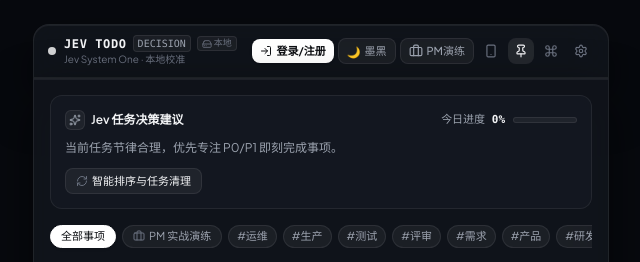
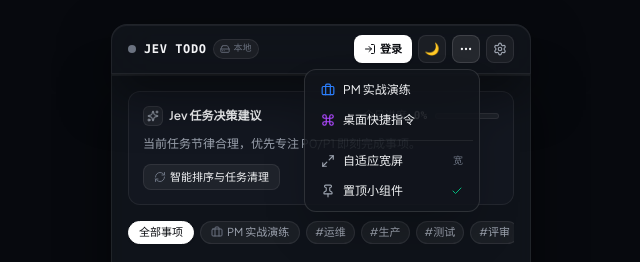
Before and after one commit to XiWenRen/JevTodo, a React (Vite) app: page / in a window 1280 px wide. Both pictures are taken after a click on the button 766 px from the left and 63 px from the top of the page. Shown: the top 262 px of the page, without its empty margins (319-959 px from the left). Built offline with nearby package versions, Linux system fonts and the light colour scheme; no server answers.

Commit message:
feat: add more menu and fix build configuration
- Add MoreHorizontal menu with outside-click handling
- Update Vite alias resolution for ESM compatibility
- Correct Vercel build command and rewrite rules

```diff
--- a/src/App.tsx
+++ b/src/App.tsx
@@ -3,7 +3,7 @@
  * Powered by TypeSafe Jev Decision Logic with Multi-Tenant Data Isolation
  */
 
-import React, { useState, useEffect, useMemo, useCallback } from 'react';
+import React, { useState, useEffect, useMemo, useCallback, useRef } from 'react';
 import { motion, AnimatePresence } from 'motion/react';
 import {
   Sparkles,
@@ -19,7 +19,9 @@ import {
   HardDrive,
   User,
   ShieldCheck,
-  LogIn
+  LogIn,
+  MoreHorizontal,
+  Check
 } from 'lucide-react';
 import { TaskItem, TaskCategory, AppSettings, AppTheme } from './types';
 import { evaluateWithJev, analyzeTasksWithJev } from './utils/jev';
@@ -120,15 +122,31 @@ export default function App() {
     isAuthenticated: false
   });
 
-  // UI Modals
+  // UI Modals & Menus
   const [isCleanupModalOpen, setIsCleanupModalOpen] = useState(false);
   const [isShortcutModalOpen, setIsShortcutModalOpen] = useState(false);
   const [isSettingsModalOpen, setIsSettingsModalOpen] = useState(false);
   const [isPMSimulationOpen, setIsPMSimulationOpen] = useState(false);
+  const [isMoreMenuOpen, setIsMoreMenuOpen] = useState(false);
+  const moreMenuRef = useRef<HTMLDivElement | null>(null);
+
   const [isProcessing, setIsProcessing] = useState(false);
   const [filterTag, setFilterTag] = useState<string | null>(null);
   const [searchQuery, setSearchQuery] = useState('');
   const [isPinned, setIsPinned] = useState(true);
+
+  // Close more menu when clicking outside
+  useEffect(() => {
+    const handleClickOutside = (event: MouseEvent) => {
+      if (moreMenuRef.current && !moreMenuRef.current.contains(event.target as Node)) {
+        setIsMoreMenuOpen(false);
+      }
+    };
+    document.addEventListener('mousedown', handleClickOutside);
+    return () => {
+      document.removeEventListener('mousedown', handleClickOutside);
+    };
+  }, []);
 
   // Sync theme with document element
   useEffect(() => {
@@ -201,7 +219,6 @@ export default function App() {
   const handleAuthSuccess = async (user: AuthUser) => {
     setCurrentUser(user);
     const userStorageKey = `jev_tasks_user_${user.id}_v1`;
-    // If user has previously cached tasks locally, load them first
     const cached = localStorage.getItem(userStorageKey);
     if (cached) {
       try {
@@ -209,10 +226,8 @@ export default function App() {
         if (Array.isArray(parsed)) setTasks(parsed);
       } catch {}
     } else {
-      // If brand new user with no local tasks, start with empty list or clean demo
       setTasks([]);
     }
-    // Refresh from cloud Postgres strictly scoped to this user
     await refreshTasksFromCloud();
   };
 
@@ -438,133 +453,188 @@ export default function App() {
         }`}
       >
         {/* Windows Acrylic Desktop Widget Header */}
-        <header className="acrylic-panel rounded-t-2xl px-3.5 py-2.5 border-b-0 flex items-center justify-between select-none">
-          <div className="flex items-center gap-2">
-            {/* Widget status dot */}
-            <span className="w-2 h-2 rounded-full bg-[var(--text-main)] opacity-85 shrink-0" />
+        <header className="acrylic-panel rounded-t-2xl px-3 sm:px-4 py-2.5 border-b border-[var(--border-subtle)] flex items-center justify-between select-none relative z-30">
+          {/* Brand & Sync Status */}
+          <div className="flex items-center gap-2 min-w-0">
+            {/* Widget Status Indicator */}
+            <span
+              className={`w-2 h-2 rounded-full shrink-0 transition-colors ${
+                cloudStatus.isConfigured && currentUser
+                  ? 'bg-emerald-500 shadow-[0_0_8px_rgba(16,185,129,0.5)]'
+                  : 'bg-[var(--text-faint)]'
+              }`}
+              title={cloudStatus.isConfigured && currentUser ? '已连接云端数据库并实时同步' : '本地存储模式'}
+            />
 
-            <div>
-              <div className="flex items-center gap-1.5">
-                <h1 className="text-xs font-semibold tracking-wider uppercase font-mono text-[var(--text-main)]">
+            <div className="flex items-center gap-1.5 min-w-0">
+              <h1 className="text-xs font-semibold tracking-wider font-mono text-[var(--text-main)] shrink-0">
                 JEV TODO
               </h1>
-                <span className="text-[10px] bg-[var(--chip-bg)] border border-[var(--chip-border)] text-[var(--text-sub)] font-mono px-1 py-0.2 rounded">
-                  DECISION
-                </span>
+
+              {/* Compact Status Pill */}
               {cloudStatus.isConfigured && currentUser ? (
-                  <span
-                    className="text-[9px] bg-emerald-500/15 border border-emerald-500/30 text-emerald-600 dark:text-emerald-400 font-mono px-1 py-0.2 rounded flex items-center gap-0.5"
-                    title={`已连接 Vercel Postgres 云数据库，当前用户: ${currentUser.username}`}
-                  >
-                    <CloudCheck className="w-2.5 h-2.5" />
-                    云同步
-                  </span>
-                ) : (
-                  <span
-                    className="text-[9px] bg-[var(--chip-bg)] border border-[var(--chip-border)] text-[var(--text-faint)] font-mono px-1 py-0.2 rounded flex items-center gap-0.5"
-                    title="本地离线隔离存储模式"
-                  >
-                    <HardDrive className="w-2.5 h-2.5" />
-                    本地
-                  </span>
-                )}
-              </div>
-              <p className="text-[10px] text-[var(--text-faint)] font-normal">
-                {settings.jevApiKey ? 'Vercel AI Gateway' : 'Jev System One · 本地校准'}
-              </p>
-            </div>
-          </div>
-
-          {/* Top Control Icons */}
-          <div className="flex items-center gap-1">
-            {/* User Login/Register or Account Button */}
-            {currentUser ? (
                 <button
                   type="button"
                   onClick={() => setIsAuthModalOpen(true)}
-                className="px-2 py-1 bg-[var(--chip-bg)] hover:bg-[var(--chip-hover)] text-[var(--text-main)] border border-[var(--chip-border)] rounded-lg text-[11px] font-medium flex items-center gap-1 transition-colors"
-                title={`当前登录：${currentUser.username}，已启动数据隔离保护`}
+                  className="text-[9px] bg-emerald-500/15 hover:bg-emerald-500/25 border border-emerald-500/30 text-emerald-600 dark:text-emerald-400 font-mono px-1.5 py-0.5 rounded-full flex items-center gap-1 shrink-0 transition-colors"
+                  title="点击管理账号与云端同步状态"
                 >
-                <ShieldCheck className="w-3 h-3 text-emerald-500" />
-                <span className="max-w-[65px] truncate">{currentUser.username}</span>
+                  <CloudCheck className="w-2.5 h-2.5" />
+                  <span>云同步</span>
                 </button>
               ) : (
                 <button
                   type="button"
                   onClick={() => setIsAuthModalOpen(true)}
-                className="px-2 py-1 bg-[var(--accent-bg)] hover:opacity-90 text-[var(--accent-fg)] rounded-lg text-[11px] font-semibold flex items-center gap-1 transition-all shadow-sm"
-                title="注册/登录个人账号，享受云端数据隔离与防越权保护"
+                  className="text-[9px] bg-[var(--chip-bg)] hover:bg-[var(--chip-hover)] border border-[var(--chip-border)] text-[var(--text-faint)] font-mono px-1.5 py-0.5 rounded-full flex items-center gap-1 shrink-0 transition-colors"
+                  title="点击登录以开启个人数据云同步与防越权隔离"
                 >
-                <LogIn className="w-3 h-3" />
-                <span>登录/注册</span>
+                  <HardDrive className="w-2.5 h-2.5" />
+                  <span>本地</span>
+                </button>
+              )}
+            </div>
+          </div>
+
+          {/* Right Action Area - Strictly 4 Fixed Width/Height Controls (Never wraps) */}
+          <div className="flex items-center gap-1.5 shrink-0">
+            {/* 1. User Capsule */}
+            {currentUser ? (
+              <button
+                type="button"
+                onClick={() => setIsAuthModalOpen(true)}
+                className="h-7 px-2 bg-[var(--chip-bg)] hover:bg-[var(--chip-hover)] text-[var(--text-main)] border border-[var(--chip-border)] rounded-lg text-[11px] font-medium flex items-center gap-1 transition-colors shrink-0"
+                title={`当前登录：${currentUser.username} (行级数据隔离生效)`}
+              >
+                <ShieldCheck className="w-3 h-3 text-emerald-500 shrink-0" />
+                <span className="max-w-[56px] sm:max-w-[76px] truncate">{currentUser.username}</span>
+              </button>
+            ) : (
+              <button
+                type="button"
+                onClick={() => setIsAuthModalOpen(true)}
+                className="h-7 px-2.5 bg-[var(--accent-bg)] hover:opacity-90 text-[var(--accent-fg)] rounded-lg text-[11px] font-semibold flex items-center gap-1 transition-all shadow-sm shrink-0"
+                title="注册/登录个人账号，享受多端数据隔离与防越权保护"
+              >
+                <LogIn className="w-3 h-3 shrink-0" />
+                <span>登录</span>
               </button>
             )}
 
-            {/* Quick Theme Switcher Pill */}
+            {/* 2. Theme Quick Switch */}
             <button
               type="button"
               onClick={handleNextTheme}
-              className="px-2 py-1 bg-[var(--chip-bg)] hover:bg-[var(--chip-hover)] text-[var(--text-sub)] hover:text-[var(--text-main)] border border-[var(--chip-border)] rounded-lg text-[11px] font-medium flex items-center gap-1 transition-colors"
-              title={`当前主题：${currentThemeObj.label}，点击切换下一个主题`}
+              className="w-7 h-7 bg-[var(--chip-bg)] hover:bg-[var(--chip-hover)] text-[var(--text-sub)] hover:text-[var(--text-main)] border border-[var(--chip-border)] rounded-lg text-xs flex items-center justify-center transition-colors shrink-0"
+              title={`当前主题：${currentThemeObj.label}，点击快速切换下一个主题`}
             >
-              <span className="text-[11px] leading-none">{currentThemeObj.icon}</span>
-              <span className="hidden sm:inline">{currentThemeObj.label}</span>
+              <span className="leading-none text-xs">{currentThemeObj.icon}</span>
             </button>
 
-            {/* PM Simulation Button */}
+            {/* 3. More Menu Dropdown (PM演练, 桌面插件, 窗口大小, 置顶) */}
+            <div className="relative" ref={moreMenuRef}>
               <button
                 type="button"
-              onClick={() => setIsPMSimulationOpen(true)}
-              className="px-2 py-1 bg-[var(--chip-bg)] hover:bg-[var(--chip-hover)] text-[var(--text-sub)] hover:text-[var(--text-main)] border border-[var(--chip-border)] rounded-lg text-[11px] font-medium flex items-center gap-1 transition-colors"
-              title="软件项目经理（PM）实战场景演练与系统测试"
+                onClick={() => setIsMoreMenuOpen(!isMoreMenuOpen)}
+                className={`w-7 h-7 rounded-lg border text-xs flex items-center justify-center transition-colors shrink-0 ${
+                  isMoreMenuOpen
+                    ? 'bg-[var(--chip-hover)] text-[var(--text-main)] border-[var(--border-medium)]'
+                    : 'bg-[var(--chip-bg)] hover:bg-[var(--chip-hover)] text-[var(--text-sub)] hover:text-[var(--text-main)] border-[var(--chip-border)]'
+                }`}
+                title="更多实用工具与桌面小组件设置"
               >
-              <Briefcase className="w-3.5 h-3.5" />
-              <span className="hidden sm:inline">PM演练</span>
+                <MoreHorizontal className="w-3.5 h-3.5" />
               </button>
 
-            {/* Toggle Widget Compact / Fluid width */}
+              {/* Dropdown Popup */}
+              <AnimatePresence>
+                {isMoreMenuOpen && (
+                  <motion.div
+                    initial={{ opacity: 0, scale: 0.95, y: 4 }}
+                    animate={{ opacity: 1, scale: 1, y: 0 }}
+                    exit={{ opacity: 0, scale: 0.95, y: 4 }}
+                    transition={{ duration: 0.12 }}
+                    className="absolute right-0 top-full mt-1.5 w-44 rounded-xl p-1.5 bg-[var(--bg-panel)] border border-[var(--border-medium)] shadow-2xl z-50 flex flex-col gap-0.5 text-xs select-none backdrop-blur-xl"
+                  >
+                    {/* PM Simulation */}
                     <button
                       type="button"
-              onClick={() =>
-                handleSaveSettings({
-                  ...settings,
-                  widgetWidth: isCompactMode ? 'standard' : 'compact'
-                })
-              }
-              className="p-1.5 text-[var(--text-faint)] hover:text-[var(--text-main)] hover:bg-[var(--chip-hover)] rounded-lg transition-colors"
-              title={isCompactMode ? '切换为自适应宽屏模式' : '切换为 380px 极简桌面小组件'}
+                      onClick={() => {
+                        setIsMoreMenuOpen(false);
+                        setIsPMSimulationOpen(true);
+                      }}
+                      className="w-full px-2.5 py-1.5 rounded-lg hover:bg-[var(--chip-hover)] text-[var(--text-main)] flex items-center gap-2 text-left transition-colors"
                     >
-              {isCompactMode ? <Maximize2 className="w-3.5 h-3.5" /> : <Smartphone className="w-3.5 h-3.5" />}
-            </button>
-
-            {/* Pin to top status */}
-            <button
-              type="button"
-              onClick={() => setIsPinned(!isPinned)}
-              className={`p-1.5 rounded-lg transition-colors ${
-                isPinned ? 'text-[var(--text-main)] bg-[var(--chip-hover)]' : 'text-[var(--text-faint)] hover:text-[var(--text-main)] hover:bg-[var(--chip-hover)]'
-              }`}
-              title={isPinned ? '已置顶桌面组件' : '取消置顶'}
-            >
-              <Pin className="w-3.5 h-3.5" />
+                      <Briefcase className="w-3.5 h-3.5 text-blue-500 shrink-0" />
+                      <span>PM 实战演练</span>
                     </button>
 
                     {/* Shortcuts Plugin */}
                     <button
                       type="button"
-              onClick={() => setIsShortcutModalOpen(true)}
-              className="p-1.5 text-[var(--text-faint)] hover:text-[var(--text-main)] hover:bg-[var(--chip-hover)] rounded-lg transition-colors"
-              title="桌面快捷指令与插件"
+                      onClick={() => {
+                        setIsMoreMenuOpen(false);
+                        setIsShortcutModalOpen(true);
+                      }}
+                      className="w-full px-2.5 py-1.5 rounded-lg hover:bg-[var(--chip-hover)] text-[var(--text-main)] flex items-center gap-2 text-left transition-colors"
                     >
-              <Command className="w-3.5 h-3.5" />
+                      <Command className="w-3.5 h-3.5 text-purple-500 shrink-0" />
+                      <span>桌面快捷指令</span>
                     </button>
 
-            {/* Settings */}
+                    <div className="my-1 border-t border-[var(--border-subtle)]" />
+
+                    {/* Window Width Toggle */}
+                    <button
+                      type="button"
+                      onClick={() => {
+                        handleSaveSettings({
+                          ...settings,
+                          widgetWidth: isCompactMode ? 'standard' : 'compact'
+                        });
+                        setIsMoreMenuOpen(false);
+                      }}
+                      className="w-full px-2.5 py-1.5 rounded-lg hover:bg-[var(--chip-hover)] text-[var(--text-main)] flex items-center justify-between text-left transition-colors"
+                    >
+                      <span className="flex items-center gap-2">
+                        {isCompactMode ? (
+                          <Maximize2 className="w-3.5 h-3.5 text-[var(--text-sub)] shrink-0" />
+                        ) : (
+                          <Smartphone className="w-3.5 h-3.5 text-[var(--text-sub)] shrink-0" />
+                        )}
+                        <span>{isCompactMode ? '自适应宽屏' : '紧凑小组件'}</span>
+                      </span>
+                      <span className="text-[10px] text-[var(--text-faint)] font-mono">
+                        {isCompactMode ? '宽' : '380px'}
+                      </span>
+                    </button>
+
+                    {/* Pin Window */}
+                    <button
+                      type="button"
+                      onClick={() => {
+                        setIsPinned(!isPinned);
+                        setIsMoreMenuOpen(false);
+                      }}
+                      className="w-full px-2.5 py-1.5 rounded-lg hover:bg-[var(--chip-hover)] text-[var(--text-main)] flex items-center justify-between text-left transition-colors"
+                    >
+                      <span className="flex items-center gap-2">
+                        <Pin className="w-3.5 h-3.5 text-[var(--text-sub)] shrink-0" />
+                        <span>置顶小组件</span>
+                      </span>
+                      {isPinned && <Check className="w-3 h-3 text-emerald-500 shrink-0" />}
+                    </button>
+                  </motion.div>
+                )}
+              </AnimatePresence>
+            </div>
+
+            {/* 4. Settings */}
             <button
               type="button"
               onClick={() => setIsSettingsModalOpen(true)}
-              className="p-1.5 text-[var(--text-faint)] hover:text-[var(--text-main)] hover:bg-[var(--chip-hover)] rounded-lg transition-colors"
-              title="界面主题、Jev 模型及 Vercel 云数据库配置"
+              className="w-7 h-7 bg-[var(--chip-bg)] hover:bg-[var(--chip-hover)] text-[var(--text-sub)] hover:text-[var(--text-main)] border border-[var(--chip-border)] rounded-lg text-xs flex items-center justify-center transition-colors shrink-0"
+              title="偏好设置与云端数据库配置"
             >
               <Settings className="w-3.5 h-3.5" />
             </button>
--- a/vite.config.ts
+++ b/vite.config.ts
@@ -1,14 +1,19 @@
 import tailwindcss from '@tailwindcss/vite';
 import react from '@vitejs/plugin-react';
 import path from 'path';
-import {defineConfig} from 'vite';
+import { fileURLToPath } from 'url';
+import { defineConfig } from 'vite';
+
+const rootDir = typeof import.meta.dirname !== 'undefined'
+  ? import.meta.dirname
+  : path.dirname(fileURLToPath(import.meta.url));
 
 export default defineConfig(() => {
   return {
     plugins: [react(), tailwindcss()],
     resolve: {
       alias: {
-        '@': path.resolve(__dirname, '.'),
+        '@': path.resolve(rootDir, '.'),
       },
     },
     server: {
```
Also changed, not shown: vercel.json. Lines whose indentation alone changed are shown as unchanged.
